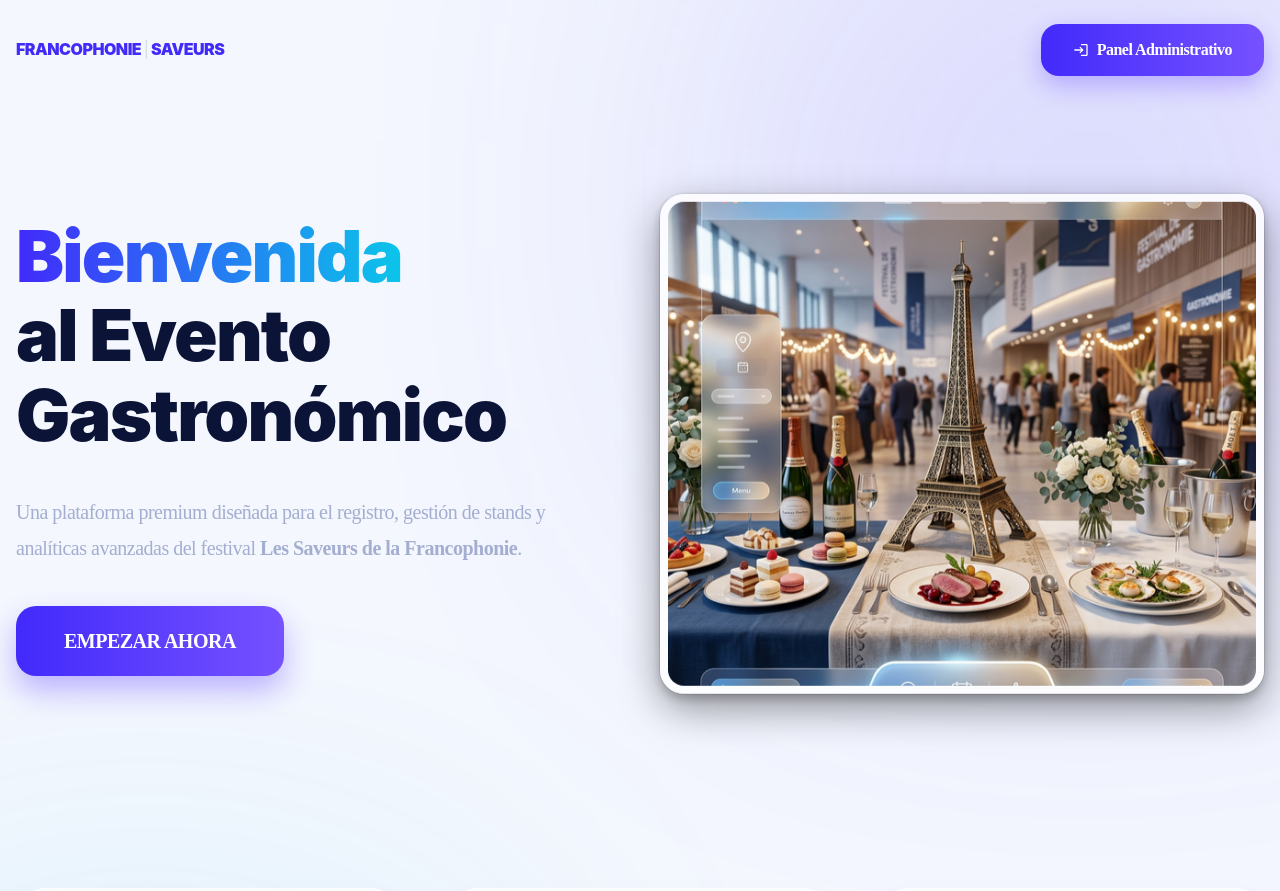
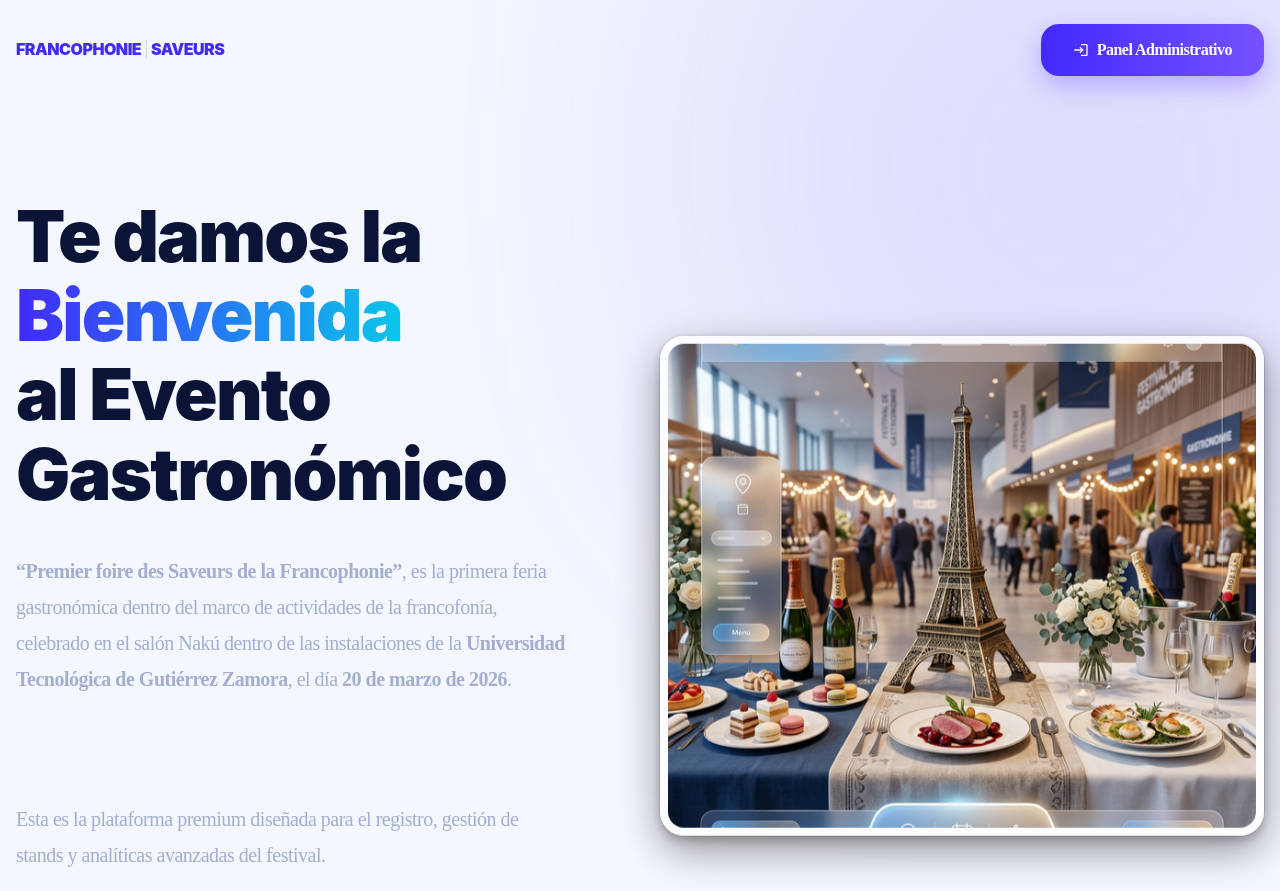
Before and after one commit to calavanda/Evento, a React (Create React App) app: page / in a window 1280 px wide. Shown: the top 891 px of the page. Built offline with nearby package versions, Linux system fonts and the light colour scheme; no server answers.

Commit message:
Mejoras de diseño.

```diff
--- a/src/views/landing/LandingPage.jsx
+++ b/src/views/landing/LandingPage.jsx
@@ -159,6 +159,9 @@ export default function LandingPage() {
               fontSize={{ base: "5xl", sm: "6xl", lg: "7xl" }}
               letterSpacing="tight"
             >
+              <Text as={"span"} color={useColorModeValue("navy.900", "white")}>
+                Te damos la
+              </Text>
               <Text
                 as={"span"}
                 bgGradient="linear(to-r, brand.500, cyan.400)"
@@ -173,8 +176,16 @@ export default function LandingPage() {
               </Text>
             </Heading>
             <Text color={"secondaryGray.600"} fontSize="xl" maxW="550px" lineHeight="1.8">
-              Una plataforma premium diseñada para el registro, gestión de stands y
-              analíticas avanzadas del festival <b>Les Saveurs de la Francophonie</b>.
+              <b>“Premier foire des Saveurs de la Francophonie”</b>, es la primera feria gastronómica dentro del marco de
+              actividades de la francofonía, celebrado en el salón Nakú dentro de las instalaciones de la <b>Universidad
+              Tecnológica de Gutiérrez Zamora</b>, el día <b>20 de marzo de 2026</b>.
+            </Text>
+
+            <br />
+
+            <Text color={"secondaryGray.600"} fontSize="xl" maxW="550px" lineHeight="1.8">
+              Esta es la plataforma premium diseñada para el registro, gestión de stands y
+              analíticas avanzadas del festival.
             </Text>
             <Stack
               spacing={{ base: 4, sm: 6 }}
```
